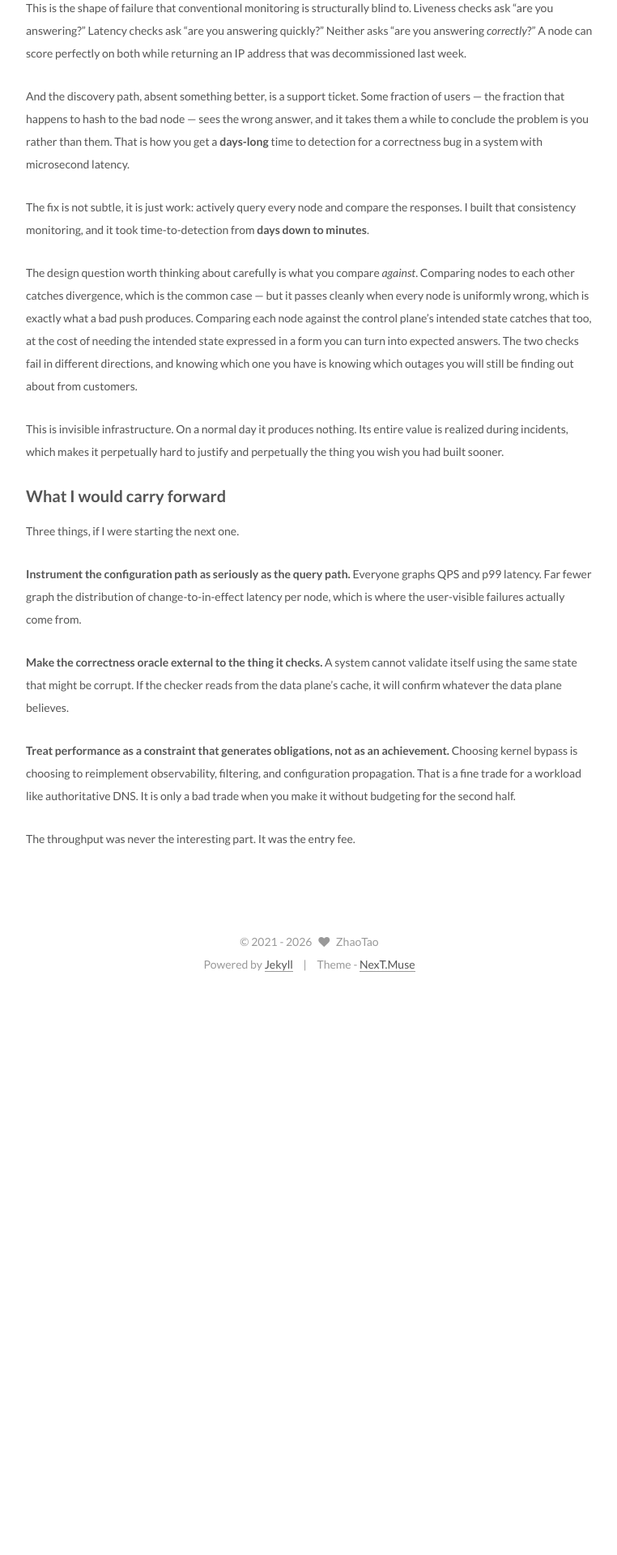
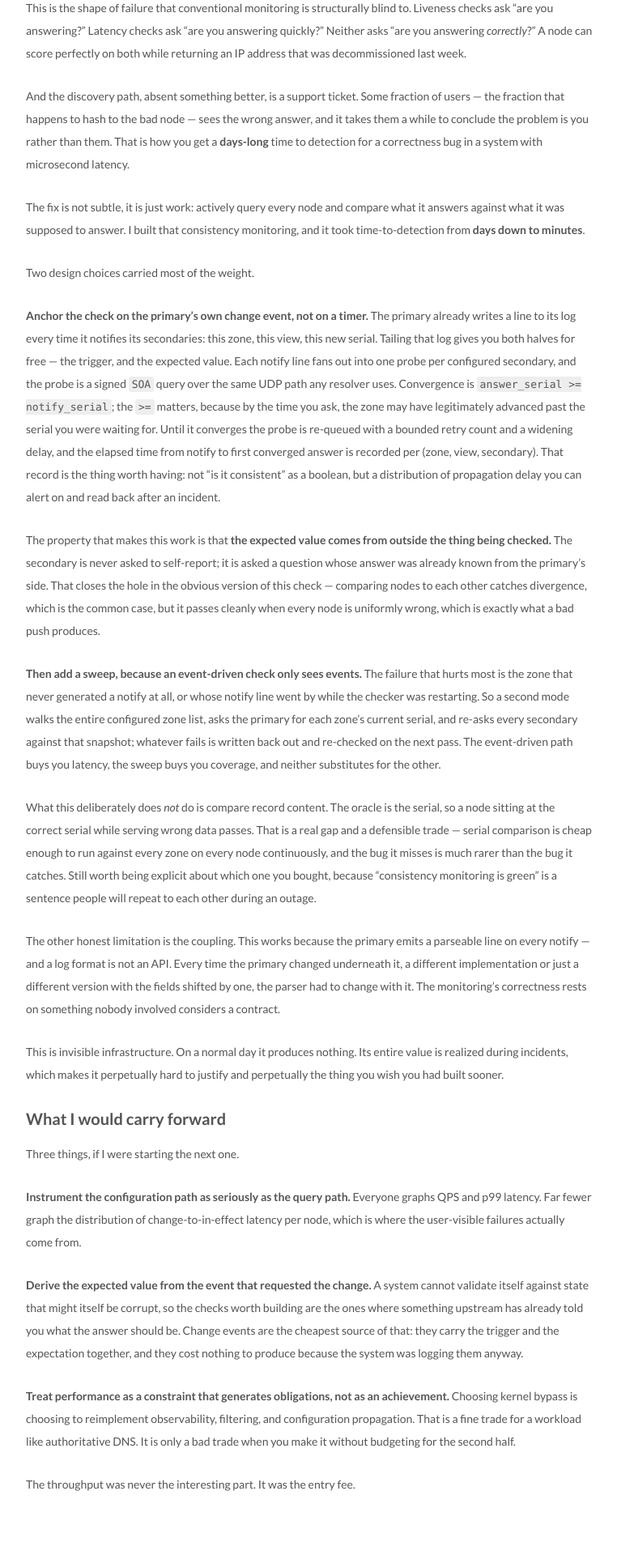
Before and after one commit to zhaotao19860/zhaotao19860.github.io, a Jekyll site: the page built from _en/authoritative-dns-the-easy-part.md, in a window 1280 px wide. Shown: the part 2924-4844 px from the top of the page at 81% size, without its empty margins (258-1020 px from the left). Built offline with Jekyll 4.4.1, drawn with Linux system fonts in a browser that asks for light colours; before the commit the page ends 4149 px from its top, so only the background shows below that.

Commit message:
Ground the consistency-monitoring section in the real implementation
Replace the speculative discussion of what to compare against with the
mechanism actually built: notify-log-anchored expected serial, signed SOA
probe per secondary, answer_serial >= notify_serial as the convergence
test, per-(zone, view, secondary) propagation delay, plus a full
zone-list sweep for zones that never emitted a notify. State the real
limits: serial-only comparison, and a parser coupled to a log format
that is not an API.

```diff
--- a/_en/authoritative-dns-the-easy-part.md
+++ b/_en/authoritative-dns-the-easy-part.md
@@ -126,18 +126,54 @@ wrong answer, and it takes them a while to conclude the problem is you rather
 than them. That is how you get a **days-long** time to detection for a
 correctness bug in a system with microsecond latency.
 
-The fix is not subtle, it is just work: actively query every node and compare the
-responses. I built that consistency monitoring, and it took time-to-detection
-from **days down to minutes**.
+The fix is not subtle, it is just work: actively query every node and compare
+what it answers against what it was supposed to answer. I built that consistency
+monitoring, and it took time-to-detection from **days down to minutes**.
 
-The design question worth thinking about carefully is what you compare
-*against*. Comparing nodes to each other catches divergence, which is the common
-case — but it passes cleanly when every node is uniformly wrong, which is exactly
-what a bad push produces. Comparing each node against the control plane's
-intended state catches that too, at the cost of needing the intended state
-expressed in a form you can turn into expected answers. The two checks fail in
-different directions, and knowing which one you have is knowing which outages you
-will still be finding out about from customers.
+Two design choices carried most of the weight.
+
+**Anchor the check on the primary's own change event, not on a timer.** The
+primary already writes a line to its log every time it notifies its secondaries:
+this zone, this view, this new serial. Tailing that log gives you both halves for
+free — the trigger, and the expected value. Each notify line fans out into one
+probe per configured secondary, and the probe is a signed `SOA` query over the
+same UDP path any resolver uses. Convergence is `answer_serial >=
+notify_serial`; the `>=` matters, because by the time you ask, the zone may have
+legitimately advanced past the serial you were waiting for. Until it converges
+the probe is re-queued with a bounded retry count and a widening delay, and the
+elapsed time from notify to first converged answer is recorded per (zone, view,
+secondary). That record is the thing worth having: not "is it consistent" as a
+boolean, but a distribution of propagation delay you can alert on and read back
+after an incident.
+
+The property that makes this work is that **the expected value comes from
+outside the thing being checked.** The secondary is never asked to self-report;
+it is asked a question whose answer was already known from the primary's side.
+That closes the hole in the obvious version of this check — comparing nodes to
+each other catches divergence, which is the common case, but it passes cleanly
+when every node is uniformly wrong, which is exactly what a bad push produces.
+
+**Then add a sweep, because an event-driven check only sees events.** The failure
+that hurts most is the zone that never generated a notify at all, or whose notify
+line went by while the checker was restarting. So a second mode walks the entire
+configured zone list, asks the primary for each zone's current serial, and
+re-asks every secondary against that snapshot; whatever fails is written back out
+and re-checked on the next pass. The event-driven path buys you latency, the
+sweep buys you coverage, and neither substitutes for the other.
+
+What this deliberately does *not* do is compare record content. The oracle is the
+serial, so a node sitting at the correct serial while serving wrong data passes.
+That is a real gap and a defensible trade — serial comparison is cheap enough to
+run against every zone on every node continuously, and the bug it misses is much
+rarer than the bug it catches. Still worth being explicit about which one you
+bought, because "consistency monitoring is green" is a sentence people will
+repeat to each other during an outage.
+
+The other honest limitation is the coupling. This works because the primary emits
+a parseable line on every notify — and a log format is not an API. Every time the
+primary changed underneath it, a different implementation or just a different
+version with the fields shifted by one, the parser had to change with it. The
+monitoring's correctness rests on something nobody involved considers a contract.
 
 This is invisible infrastructure. On a normal day it produces nothing. Its entire
 value is realized during incidents, which makes it perpetually hard to justify
@@ -152,9 +188,12 @@ graphs QPS and p99 latency. Far fewer graph the distribution of
 change-to-in-effect latency per node, which is where the user-visible failures
 actually come from.
 
-**Make the correctness oracle external to the thing it checks.** A system cannot
-validate itself using the same state that might be corrupt. If the checker reads
-from the data plane's cache, it will confirm whatever the data plane believes.
+**Derive the expected value from the event that requested the change.** A system
+cannot validate itself against state that might itself be corrupt, so the checks
+worth building are the ones where something upstream has already told you what
+the answer should be. Change events are the cheapest source of that: they carry
+the trigger and the expectation together, and they cost nothing to produce
+because the system was logging them anyway.
 
 **Treat performance as a constraint that generates obligations, not as an
 achievement.** Choosing kernel bypass is choosing to reimplement observability,
```
